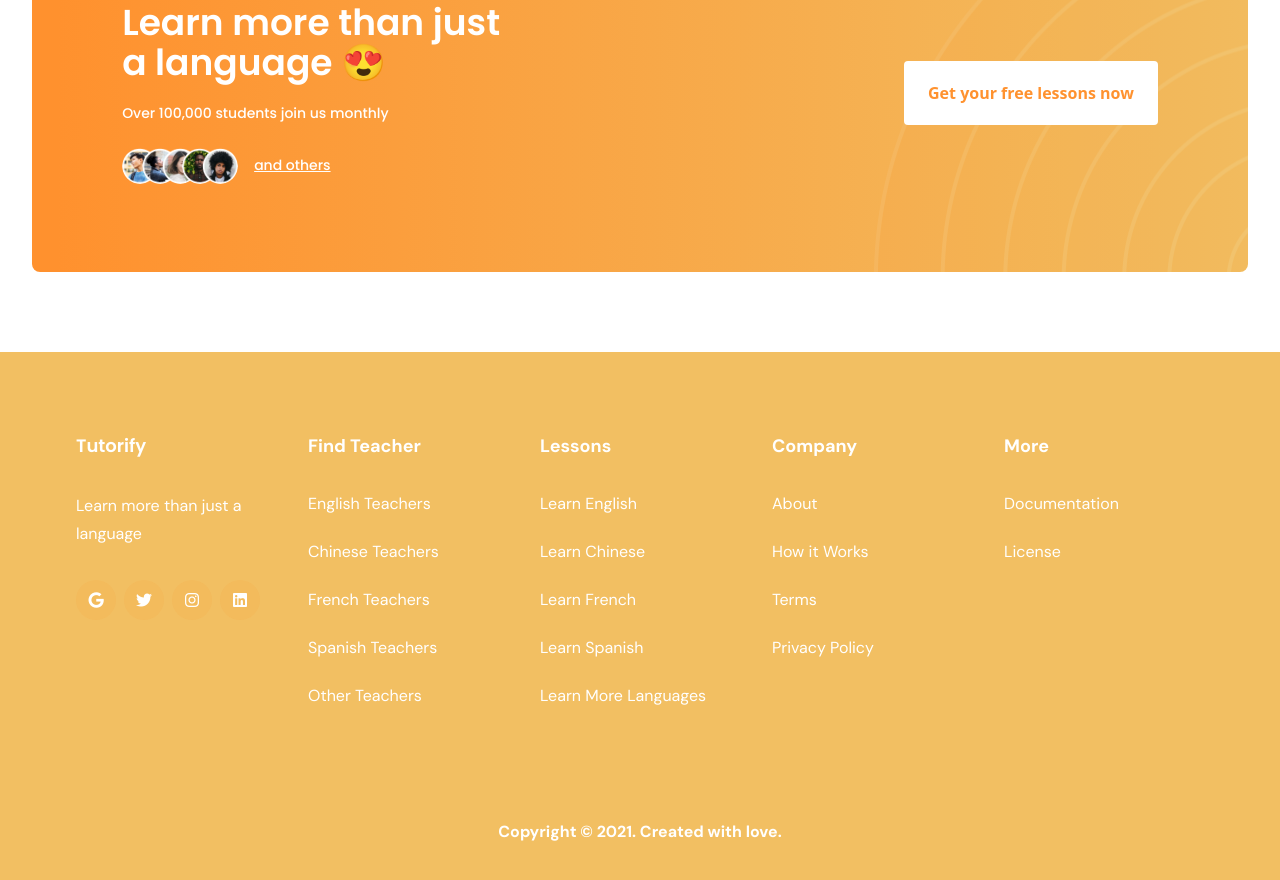
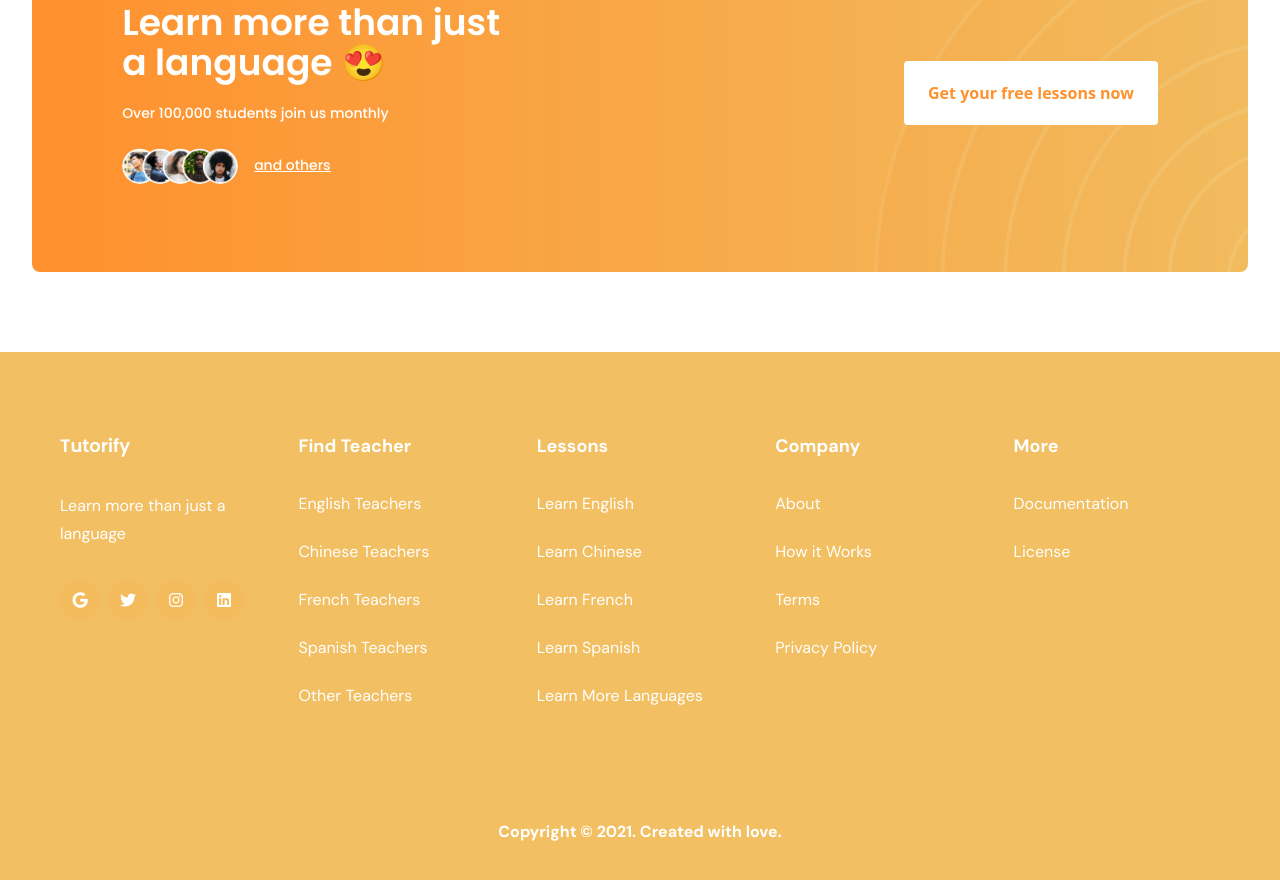
Before and after one commit to mabdullah525/Tutorify, a website: page index.html in a window 1280 px wide. Shown: the part 3539-4419 px from the top of the page. Drawn offline with nearby package versions, Linux system fonts and the light colour scheme.

Commit message:
responsivenes

```diff
--- a/index.html
+++ b/index.html
@@ -999,7 +999,7 @@
 
     <!-- FOOTER -->
     <footer class="bg-footer text-white py-20">
-        <div class="container mx-auto px-6 md:px-12">
+        <div class="responsive-container mx-auto px-6">
             <div class="grid grid-cols-1 md:grid-cols-5 gap-8 px-3 md:px-7">
                 <!-- Column 1 -->
                 <div class="text-center md:text-left">
@@ -1008,65 +1008,65 @@
                     <!-- Social Icons -->
                     <div class="flex justify-center md:justify-start space-x-2 mt-6 md:mt-8">
                         <a href="#"
-                            class="text-white w-10 h-10 bg-opacity-[10%] hover:bg-black rounded-full bg-primary flex justify-center items-center">
+                            class="footer-a">
                             <i class="fa-brands fa-google"></i>
                         </a>
                         <a href="#"
-                            class="text-white w-10 h-10 bg-opacity-[10%] hover:bg-black rounded-full bg-primary flex justify-center items-center">
+                            class="footer-a">
                             <i class="fa-brands fa-twitter"></i>
                         </a>
                         <a href="#"
-                            class="text-white w-10 h-10 bg-opacity-[10%] hover:bg-black rounded-full bg-primary flex justify-center items-center">
+                            class="footer-a">
                             <i class="fa-brands fa-instagram"></i>
                         </a>
                         <a href="#"
-                            class="text-white w-10 h-10 bg-opacity-[10%] hover:bg-black rounded-full bg-primary flex justify-center items-center">
+                            class="footer-a">
                             <i class="fa-brands fa-linkedin"></i>
                         </a>
                     </div>
                 </div>
 
                 <!-- Column 2 -->
-                <div class="font-dm text-center md:text-left">
-                    <h3 class="font-bold text-lg mb-4 md:mb-8">Find Teacher</h3>
-                    <ul class="space-y-4 md:space-y-6 text-[16px]">
-                        <li><a href="#" class="hover:text-primary">English Teachers</a></li>
-                        <li><a href="#" class="hover:text-primary">Chinese Teachers</a></li>
-                        <li><a href="#" class="hover:text-primary">French Teachers</a></li>
-                        <li><a href="#" class="hover:text-primary">Spanish Teachers</a></li>
-                        <li><a href="#" class="hover:text-primary">Other Teachers</a></li>
+                <div class="colum-two">
+                    <h3 class="main-heading">Find Teacher</h3>
+                    <ul class="footer-links">
+                        <li><a href="#" class="hover-text">English Teachers</a></li>
+                        <li><a href="#" class="hover-text">Chinese Teachers</a></li>
+                        <li><a href="#" class="hover-text">French Teachers</a></li>
+                        <li><a href="#" class="hover-text">Spanish Teachers</a></li>
+                        <li><a href="#" class="hover-text">Other Teachers</a></li>
                     </ul>
                 </div>
 
                 <!-- Column 3 -->
-                <div class="font-dm text-center md:text-left">
-                    <h3 class="font-bold text-lg mb-4 md:mb-8">Lessons</h3>
-                    <ul class="space-y-4 md:space-y-6 text-[16px]">
-                        <li><a href="#" class="hover:text-primary">Learn English</a></li>
-                        <li><a href="#" class="hover:text-primary">Learn Chinese</a></li>
-                        <li><a href="#" class="hover:text-primary">Learn French</a></li>
-                        <li><a href="#" class="hover:text-primary">Learn Spanish</a></li>
-                        <li><a href="#" class="hover:text-primary">Learn More Languages</a></li>
+                <div class="colum-two">
+                    <h3 class="main-heading">Lessons</h3>
+                    <ul class="footer-links">
+                        <li><a href="#" class="hover-text">Learn English</a></li>
+                        <li><a href="#" class="hover-text">Learn Chinese</a></li>
+                        <li><a href="#" class="hover-text">Learn French</a></li>
+                        <li><a href="#" class="hover-text">Learn Spanish</a></li>
+                        <li><a href="#" class="hover-text">Learn More Languages</a></li>
                     </ul>
                 </div>
 
                 <!-- Column 4 -->
-                <div class="font-dm text-center md:text-left">
-                    <h3 class="font-bold text-lg mb-4 md:mb-8">Company</h3>
-                    <ul class="space-y-4 md:space-y-6 text-[16px]">
-                        <li><a href="#" class="hover:text-primary">About</a></li>
-                        <li><a href="#" class="hover:text-primary">How it Works</a></li>
-                        <li><a href="#" class="hover:text-primary">Terms</a></li>
-                        <li><a href="#" class="hover:text-primary">Privacy Policy</a></li>
+                <div class="colum-two">
+                    <h3 class="main-heading">Company</h3>
+                    <ul class="footer-links">
+                        <li><a href="#" class="hover-text">About</a></li>
+                        <li><a href="#" class="hover-text">How it Works</a></li>
+                        <li><a href="#" class="hover-text">Terms</a></li>
+                        <li><a href="#" class="hover-text">Privacy Policy</a></li>
                     </ul>
                 </div>
 
                 <!-- Column 5 -->
-                <div class="font-dm text-center md:text-left">
-                    <h3 class="font-bold text-lg mb-4 md:mb-8">More</h3>
-                    <ul class="space-y-4 md:space-y-6 text-[16px]">
-                        <li><a href="#" class="hover:text-primary">Documentation</a></li>
-                        <li><a href="#" class="hover:text-primary">License</a></li>
+                <div class="colum-two">
+                    <h3 class="main-heading">More</h3>
+                    <ul class="footer-links">
+                        <li><a href="#" class="hover-text">Documentation</a></li>
+                        <li><a href="#" class="hover-text">License</a></li>
                     </ul>
                 </div>
             </div>
--- a/style.css
+++ b/style.css
@@ -94,3 +94,19 @@
 .digital-marketing{
     @apply text-light-blue lg:text-[16px] xs:text-[10px] text-left;
 }
+/* FOOTER */
+.footer-a{
+    @apply text-white w-10 h-10 bg-opacity-[10%] hover:bg-light-black rounded-full bg-primary flex justify-center items-center;
+}
+.hover-text{
+    @apply hover:text-light-black;
+}
+.colum-two{
+    @apply font-dm text-center md:text-left;
+}
+.main-heading{
+    @apply font-bold text-lg mb-4 md:mb-8;
+}
+.footer-links{
+    @apply space-y-4 md:space-y-6 text-[16px];
+}
```
Also changed, not shown: output.css.
